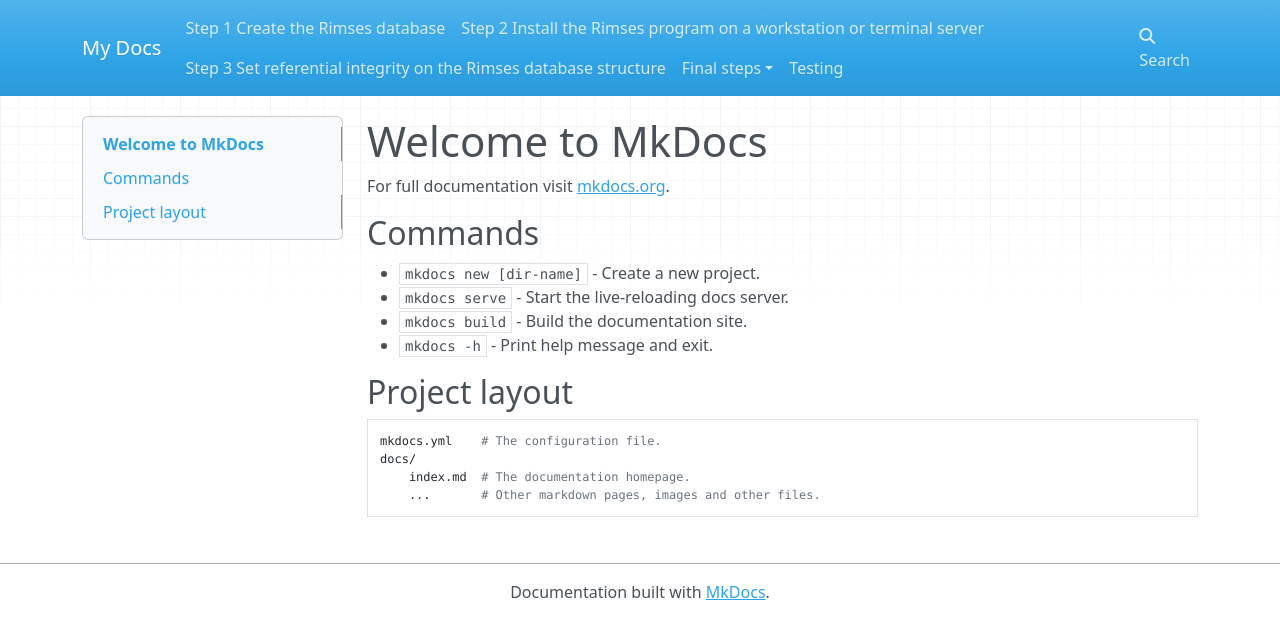
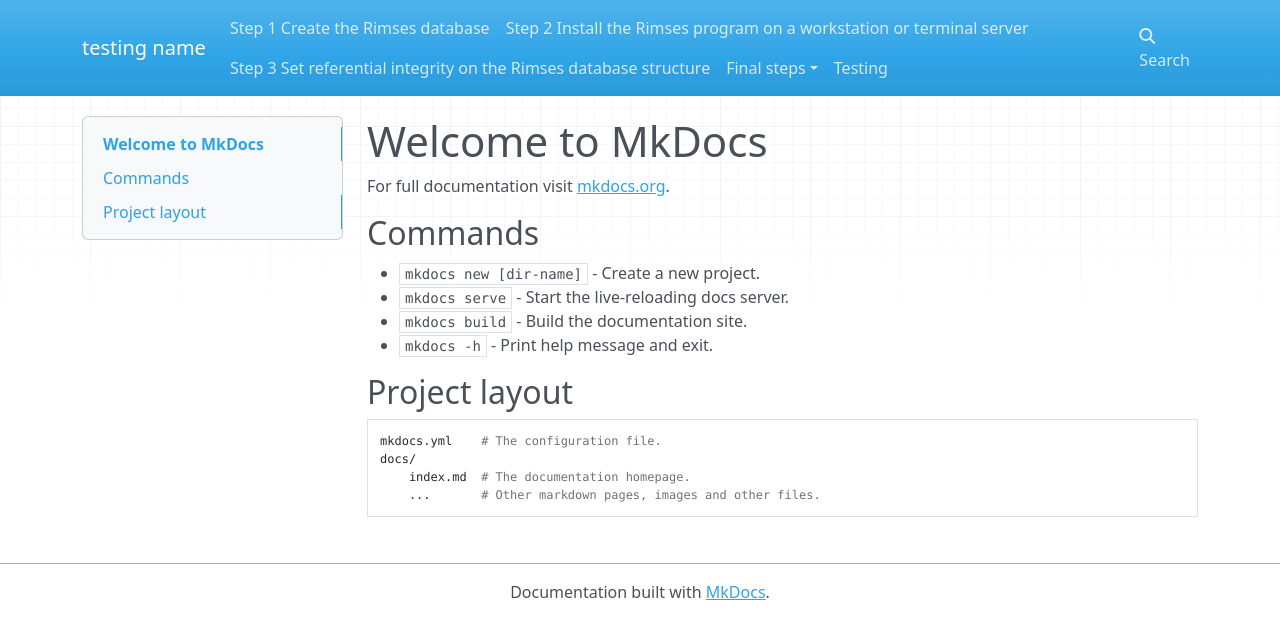
Before and after one commit to z0rky/readthedocsGithub, an MkDocs documentation site: the page built from docs/index.md, in a window 1280 px wide. Shown: the top 639 px of the page. Built offline with MkDocs 1.6.1, drawn with Linux system fonts in a browser that asks for light colours; nearby versions of some CDN libraries.

Commit message:
change name

```diff
--- a/mkdocs.yml
+++ b/mkdocs.yml
@@ -1,4 +1,4 @@
-site_name: My Docs
+site_name: testing name
 
 nav:
   # - Home: index.md
```
